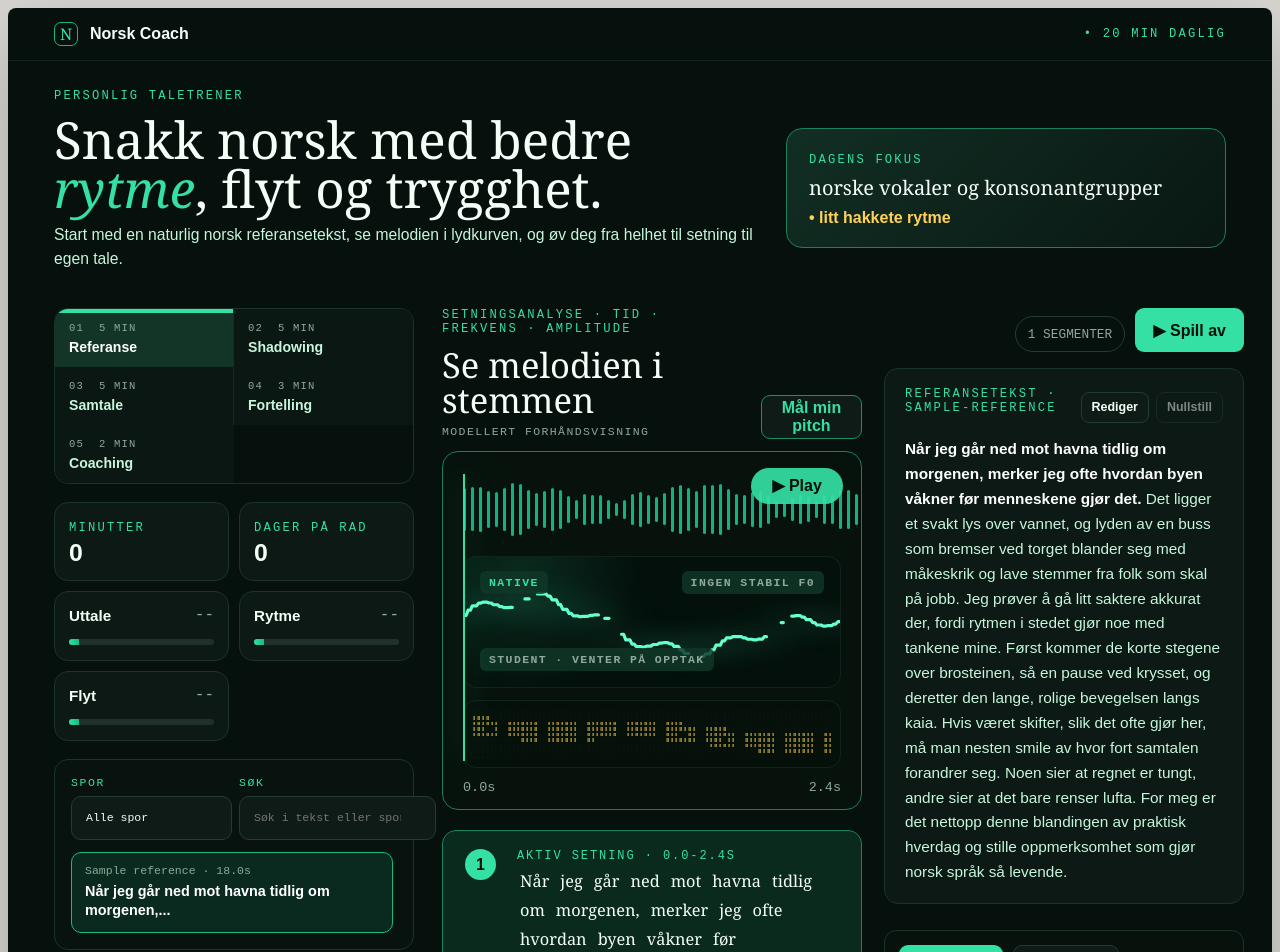
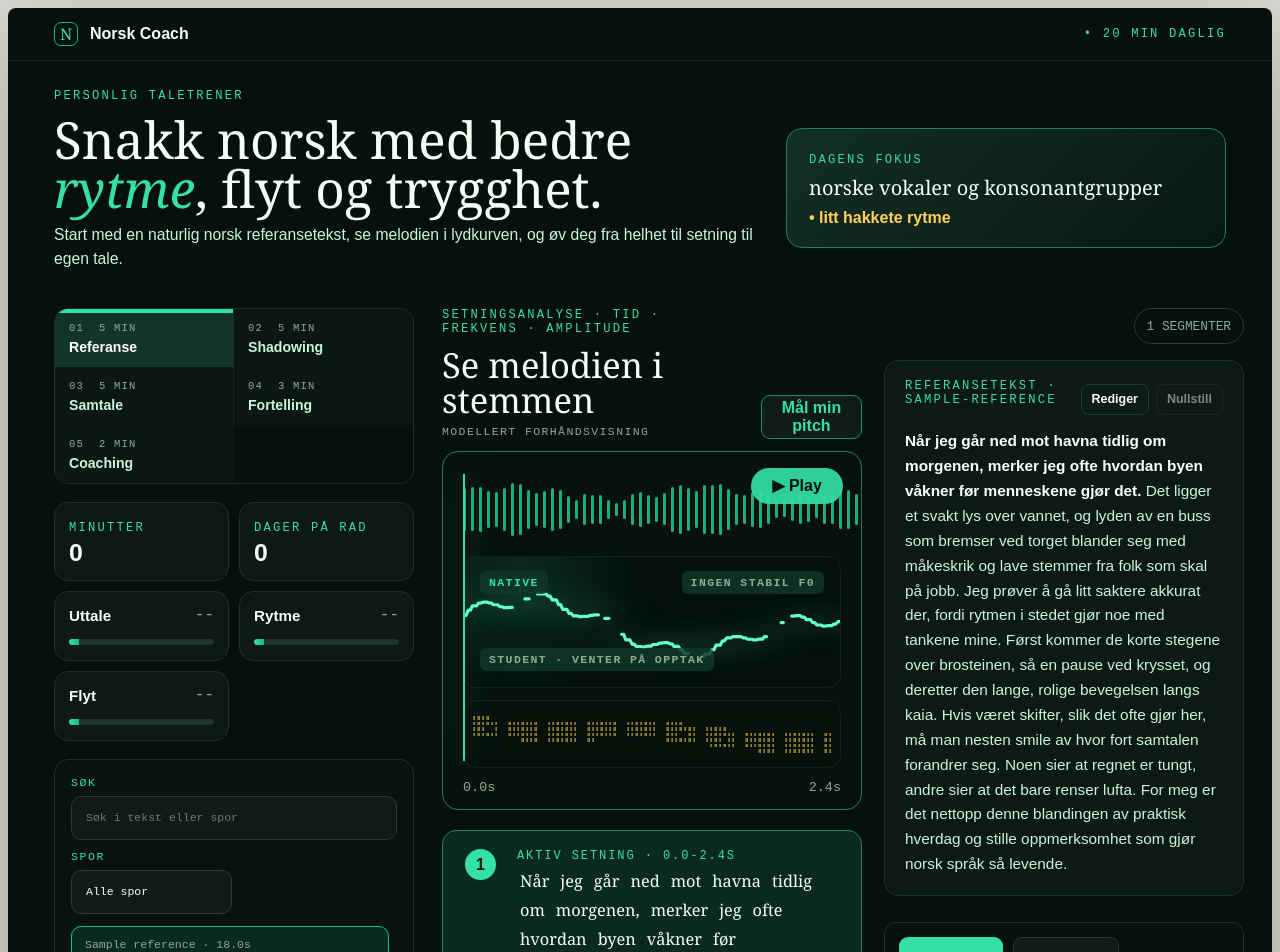
Before and after one commit to KevinGj/NorskCoach, a Next.js app: page / in a window 1280 px wide. Shown: the top 952 px of the page. Built offline with nearby package versions, Linux system fonts and the light colour scheme.

Commit message:
Polish compact library controls

```diff
--- a/app/globals.css
+++ b/app/globals.css
@@ -810,6 +810,11 @@ h1 em {
   grid-template-columns: repeat(2, minmax(0, 1fr));
 }
 
+.libraryFilters label:has(input) {
+  grid-column: 1 / -1;
+  order: -1;
+}
+
 .libraryFilters label {
   color: var(--accent);
   display: grid;
@@ -825,7 +830,29 @@ h1 em {
   gap: 8px;
   max-height: min(420px, 42vh);
   overflow: auto;
-  padding-right: 4px;
+  padding-right: 8px;
+  scrollbar-color: #6b8177 #0a1712;
+  scrollbar-width: thin;
+}
+
+.segmentList::-webkit-scrollbar {
+  width: 10px;
+}
+
+.segmentList::-webkit-scrollbar-track {
+  background: #0a1712;
+  border: 1px solid #172b23;
+  border-radius: 999px;
+}
+
+.segmentList::-webkit-scrollbar-thumb {
+  background: linear-gradient(180deg, #9ab2a6, #5f766c);
+  border: 2px solid #0a1712;
+  border-radius: 999px;
+}
+
+.segmentList::-webkit-scrollbar-thumb:hover {
+  background: linear-gradient(180deg, #c3d5cc, #789086);
 }
 
 .librarySegment {
--- a/app/page.tsx
+++ b/app/page.tsx
@@ -1665,9 +1665,11 @@ export default function Home() {
                   </select>
                 </label>
               )}
-              <button className="playButton" onClick={speak} disabled={isSpeechLoading}>
-                {isSpeechLoading ? "Henter lyd..." : isAudioPlaying ? "Pause" : "▶ Spill av"}
-              </button>
+              {stage.id !== "reference" && (
+                <button className="playButton" onClick={speak} disabled={isSpeechLoading}>
+                  {isSpeechLoading ? "Henter lyd..." : isAudioPlaying ? "Pause" : "Spill av"}
+                </button>
+              )}
             </div>
 
             {stage.id === "reference" ? (
```
